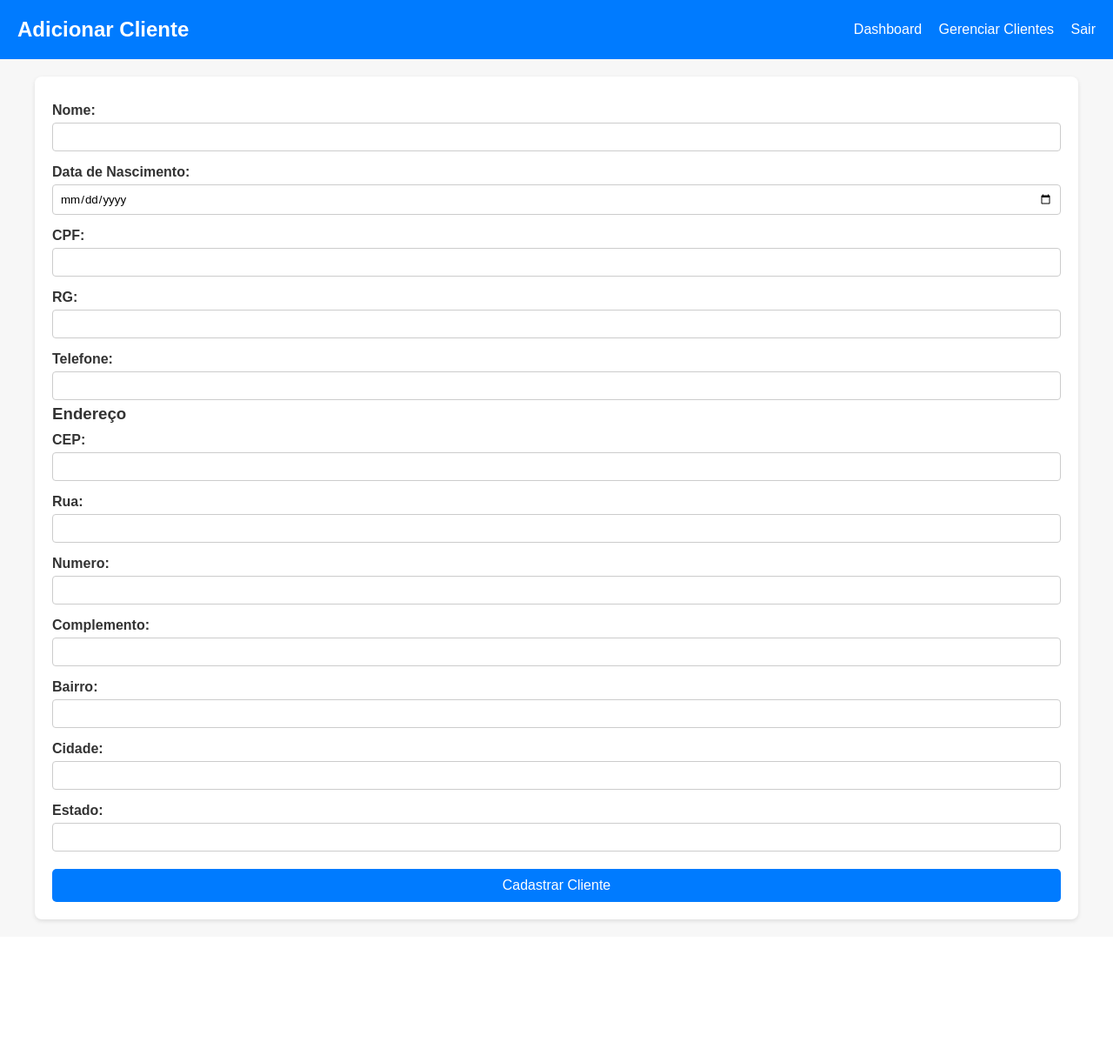
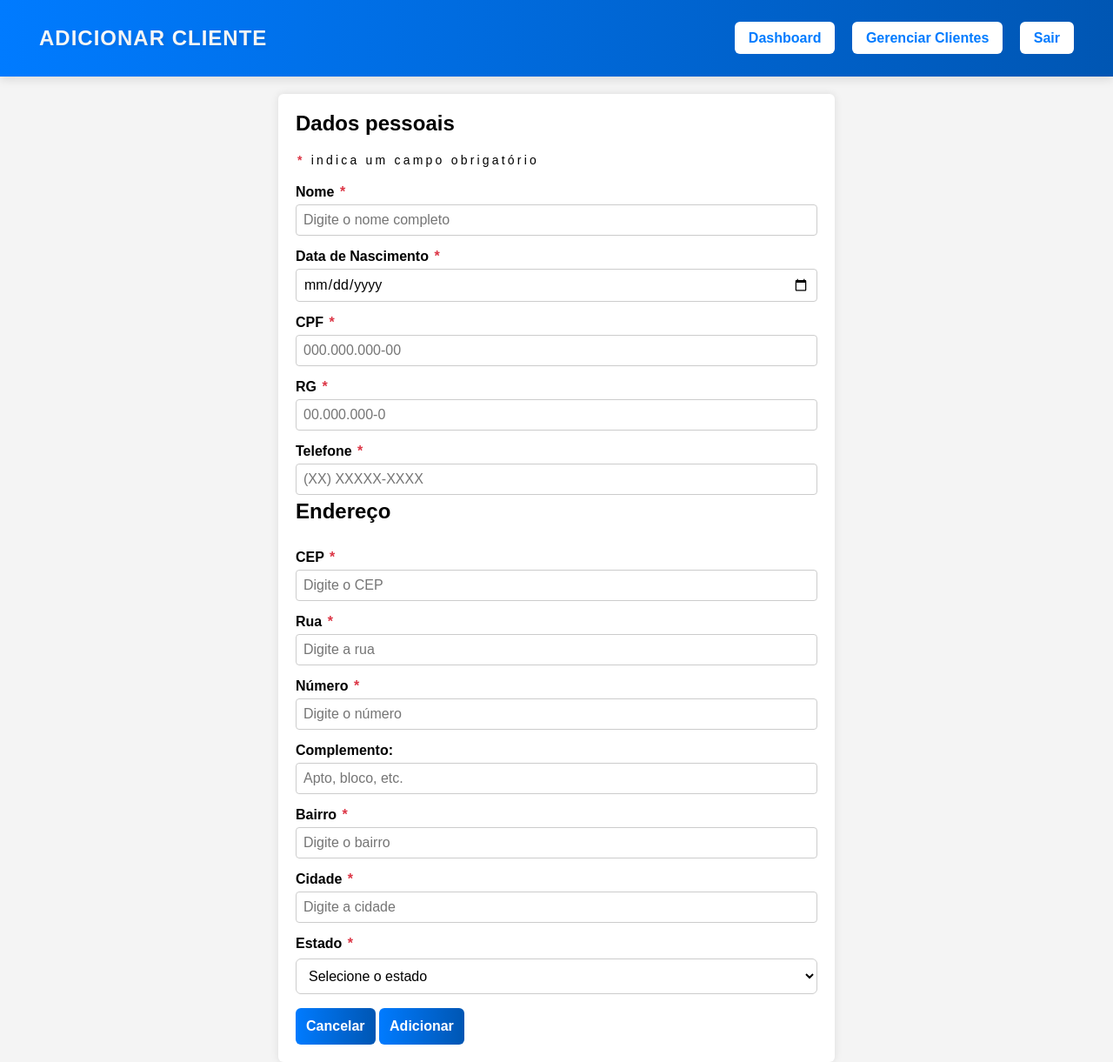
Before and after one commit to barcelos-lucas/test-kabum, a PHP site: page /adicionarClientes.php in a window 1280 px wide. Shown: the whole page at 87% size. Before the commit the page ends 1061 px from the top, so only its background shows below. Run offline with PHP 8.4, Linux system fonts and the light colour scheme; the visitor is signed in with stand-in values (Sample User, id 1).

Commit message:
feat: adiciona todas as funcionalidades de clientes e endereços e vinculam entre sí pra integridade da aplicação

```diff
--- a/public/adicionarClientes.php
+++ b/public/adicionarClientes.php
@@ -23,7 +23,7 @@ if ($_SERVER["REQUEST_METHOD"] == "POST") {
     if (!empty($_POST["rua"])) {
         $enderecos[] = [
             'rua' => trim($_POST["rua"]),
-            'numero' => trim($_POST["numero"] ?? ''),
+            'numero' => trim($_POST["numero"]),
             'complemento' => trim($_POST["complemento"]),
             'bairro' => trim($_POST["bairro"]),
             'cidade' => trim($_POST["cidade"]),
@@ -48,29 +48,32 @@ if ($_SERVER["REQUEST_METHOD"] == "POST") {
 <head>
     <meta charset="UTF-8">
     <title>Adicionar Cliente</title>
-    <link rel="stylesheet" href="assets/css/style.css">
+    <link rel="stylesheet" href="assets/css/adicionarClientes.css">
     <script src="https://cdnjs.cloudflare.com/ajax/libs/jquery/3.6.0/jquery.min.js"></script>
     <script src="https://cdnjs.cloudflare.com/ajax/libs/jquery-mask-plugin/1.14.16/jquery.mask.min.js"></script>
-    <script src="assets/js/formularioClientes.js"></script>
+    <script src="assets/js/formsClientes.js"></script>
     <script src="assets/js/buscarCep.js"></script>
+    <script src="assets/js/formataCampos.js" defer></script>
+
 
 </head>
 <body>
-    <header>
+    <header class="adicionar-clientes">
         <h1>Adicionar Cliente</h1>
         <nav>
-            <a href="dashboard.php">Dashboard</a>
-            <a href="clientes.php">Gerenciar Clientes</a>
-            <a href="logout.php">Sair</a>
+            <a href="dashboard.php" class="btn-header">Dashboard</a>
+            <a href="clientes.php" class="btn-header">Gerenciar Clientes</a>
+            <a href="logout.php" class="btn-header">Sair</a>
         </nav>
     </header>
 
     <div class="container">
+
         <?php if ($sucessoCadastro): ?>
             <div class="mensagem sucesso">
                 <p><?= htmlspecialchars($mensagem) ?></p>
-                <a href="dashboard.php" class="btn">Home</a>
-                <a href="adicionarClientes.php" class="btn btn-secundario">Cadastrar Outro Cliente</a>
+                <a href="dashboard.php" class="btn-home">Home</a>
+                <a href="adicionarClientes.php" class="btn-cadastrar-outro">Cadastrar Outro Cliente</a>
             </div>
         <?php endif; ?>
 
@@ -82,46 +85,80 @@ if ($_SERVER["REQUEST_METHOD"] == "POST") {
 
         <?php if (!$sucessoCadastro): ?>
             <form method="POST">
-                <label>Nome:</label>
-                <input type="text" name="nome" required>
+            <h2 class="subtitulo"> Dados pessoais </h2>
+            <p class="campo-obrigatorio-msg"><span class="asterisco">*</span> indica um campo obrigatório</p>
 
-                <label>Data de Nascimento:</label>
-                <input type="date" name="data_nascimento" required>
 
-                <label>CPF:</label>
-                <input type="text" id="cpf" name="cpf" required>
+            <label>Nome <span class="asterisco">*</span></label>
+            <input type="text" name="nome" placeholder="Digite o nome completo" required>
 
-                <label>RG:</label>
-                <input type="text" id="rg" name="rg" required>
+            <label>Data de Nascimento <span class="asterisco">*</span></label>
+            <input type="date" name="data_nascimento" required>
 
-                <label>Telefone:</label>
-                <input type="text" id="telefone" name="telefone" required>
+            <label>CPF <span class="asterisco">*</span></label>
+            <input type="text" name="cpf" id="cpf" placeholder="000.000.000-00" required>
 
-            <h3>Endereço</h3>
+            <label>RG <span class="asterisco">*</span></label>
+            <input type="text" name="rg" id="rg" placeholder="00.000.000-0" required maxlength="12">
 
-            <label>CEP:</label>
-             <input type="text" id="cep" name="cep" required>
+            <label>Telefone <span class="asterisco">*</span></label>
+            <input type="text" name="telefone" placeholder="(XX) XXXXX-XXXX" required maxlength="15">
 
-            <label>Rua:</label>
-            <input type="text" id="rua" name="rua" required>
 
-            <label>Numero:</label>
-            <input type="text" id="numero" name="numero" required>
+        <h2 class="subtitulo"> Endereço</h2>
+            <label>CEP <span class="asterisco">*</span></label>
+            <input type="text" id="cep" name="cep" placeholder="Digite o CEP" required>
+
+            <label>Rua <span class="asterisco">*</span></label>
+            <input type="text" id="rua" name="rua" placeholder="Digite a rua" required>
+
+            <label>Número <span class="asterisco">*</span></label>
+            <input type="text" name="numero" placeholder="Digite o número" required>
 
             <label>Complemento:</label>
-            <input type="text" id="complemento" name="complemento">
+            <input type="text" name="complemento" placeholder="Apto, bloco, etc.">
 
-            <label>Bairro:</label>
-            <input type="text" id="bairro" name="bairro" required>
+            <label>Bairro <span class="asterisco">*</span></label>
+            <input type="text" id="bairro" name="bairro" placeholder="Digite o bairro" required>
 
-            <label>Cidade:</label>
-            <input type="text" id="cidade" name="cidade" required>
+            <label>Cidade <span class="asterisco">*</span></label>
+            <input type="text" id="cidade" name="cidade" placeholder="Digite a cidade" required>
 
-            <label>Estado:</label>
-            <input type="text" id="estado" name="estado" required>
-
-                <button type="submit">Cadastrar Cliente</button>
-            </form>
+            <label>Estado <span class="asterisco">*</span></label>
+            <select id="estado" name="estado" required>
+                    <option value="">Selecione o estado</option>
+                    <option value="AC">Acre</option>
+                    <option value="AL">Alagoas</option>
+                    <option value="AP">Amapá</option>
+                    <option value="AM">Amazonas</option>
+                    <option value="BA">Bahia</option>
+                    <option value="CE">Ceará</option>
+                    <option value="DF">Distrito Federal</option>
+                    <option value="ES">Espírito Santo</option>
+                    <option value="GO">Goiás</option>
+                    <option value="MA">Maranhão</option>
+                    <option value="MT">Mato Grosso</option>
+                    <option value="MS">Mato Grosso do Sul</option>
+                    <option value="MG">Minas Gerais</option>
+                    <option value="PA">Pará</option>
+                    <option value="PB">Paraíba</option>
+                    <option value="PR">Paraná</option>
+                    <option value="PE">Pernambuco</option>
+                    <option value="PI">Piauí</option>
+                    <option value="RJ">Rio de Janeiro</option>
+                    <option value="RN">Rio Grande do Norte</option>
+                    <option value="RS">Rio Grande do Sul</option>
+                    <option value="RO">Rondônia</option>
+                    <option value="RR">Roraima</option>
+                    <option value="SC">Santa Catarina</option>
+                    <option value="SP">São Paulo</option>
+                    <option value="SE">Sergipe</option>
+                    <option value="TO">Tocantins</option>
+                </select>
+            <div class="botoes">
+                <a href="clientes.php" class="btn-cancelar">Cancelar</a>
+                <button type="submit" class="btn-confirmar">Adicionar</button>
+            </div>
         <?php endif; ?>
     </div>
 </body>
--- a/public/editarEnderecos.php
+++ b/public/editarEnderecos.php
@@ -34,7 +34,7 @@ if ($_SERVER["REQUEST_METHOD"] == "POST") {
 
 </head>
 <body>
-    <header>
+    <header class="header-editar-enderecos">
         <h1>Editar Endereço</h1>
     </header>
 
@@ -69,7 +69,7 @@ if ($_SERVER["REQUEST_METHOD"] == "POST") {
 
             <div class="botoes-acoes">
               <a href="gerenciarEnderecos.php?id=<?= $endereco['cliente_id'] ?>" class="btn-voltar">Voltar</a>
-              <button type="submit">Salvar</button>
+              <button type="submit" class="btn-salvar">Salvar</button>
             </div>
         </form>
     </div>
--- a/public/formsLogin.html
+++ b/public/formsLogin.html
@@ -4,7 +4,7 @@
     <meta charset="UTF-8">
     <meta name="viewport" content="width=device-width, initial-scale=1.0">
     <title>Login</title>
-    <link rel="stylesheet" href="assets/css/style.css">
+    <link rel="stylesheet" href="assets/css/loginStyle.css">
   </head>
 <body class="login-page">
     <div class="login-container">
```
Also changed, not shown: public/adicionarEnderecos.php (+5 -5 lines), public/clientes.php (+4 -5 lines), public/dashboard.php (+5 -6 lines), public/editarClientes.php (+11 -7 lines), public/excluirClientes.php (+5 -5 lines), public/excluirEnderecos.php (+3 -5 lines), public/gerenciarEnderecos.php (+5 -5 lines).
